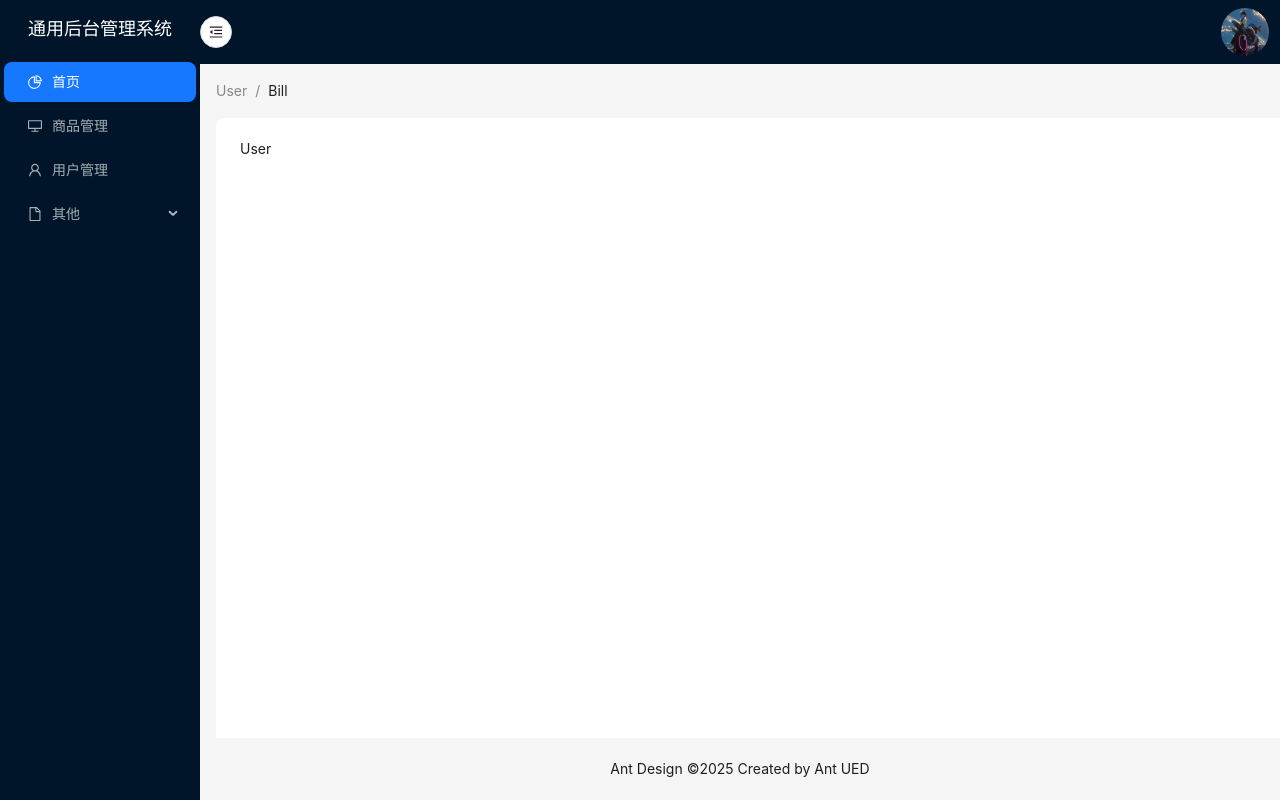
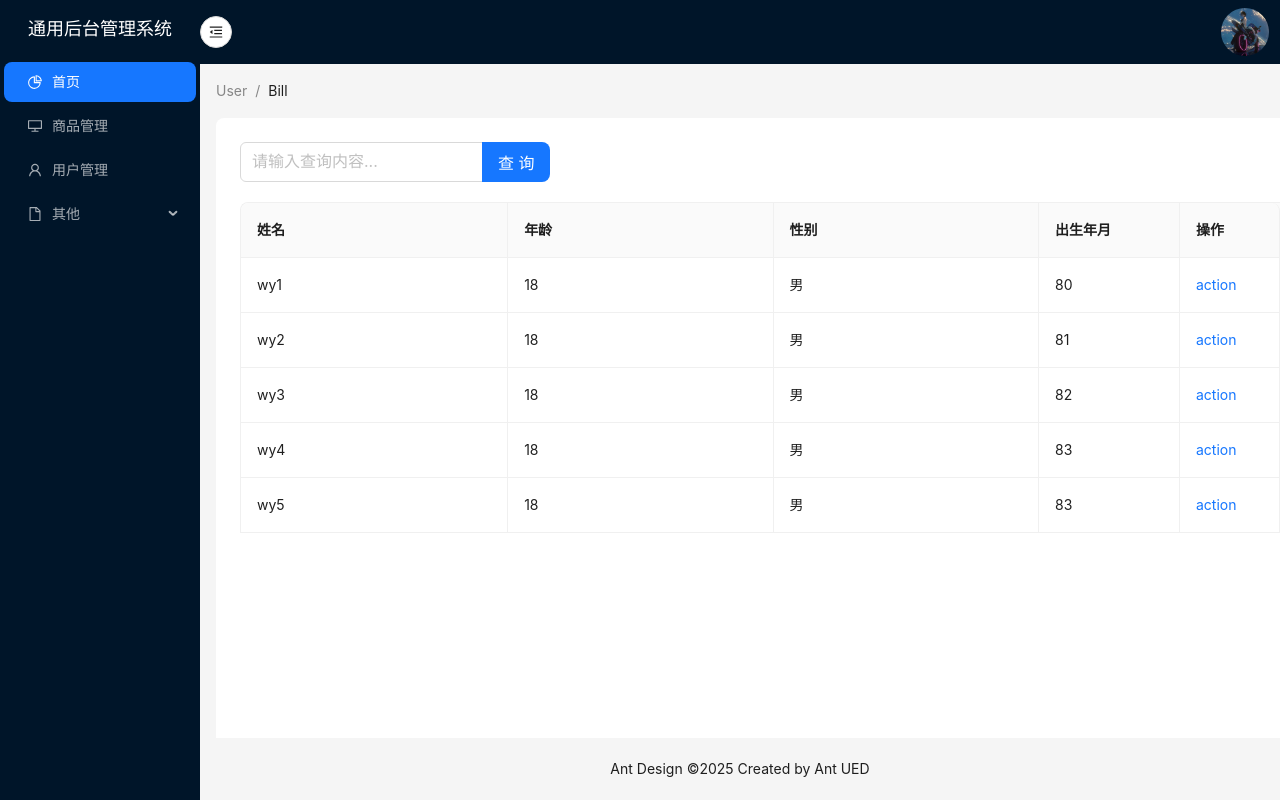
Before and after one commit to coder-WangYu/react-learn-vite, a React (Vite) app: page /user in a window 1280 px wide. Shown: the top 800 px of the page. Built offline with nearby package versions, Linux system fonts and the light colour scheme.

Commit message:
add: 用户管理页面开发

```diff
--- a/src/api/mock.js
+++ b/src/api/mock.js
@@ -1,5 +1,7 @@
 // mock数据
 import Mock from 'mockjs'
 import getHomeData from '../assets/mockServerData/home.js'
+import getUserData from "../assets/mockServerData/user.js";
 
 Mock.mock(/home\/get/, getHomeData);
+Mock.mock(/user\/get/, getUserData);
--- a/src/api/user/index.js
+++ b/src/api/user/index.js
@@ -1,13 +1,13 @@
 import http from "../axios.js";
 
-const getData = () => {
+const getUserData = () => {
 	return http.request({
-		url: "/api/v1/getData",
+		url: "/user/getUserData",
 		method: "get",
 		params: {}
 	})
 }
 
 export {
-	getData
+	getUserData
 }
--- /dev/null
+++ b/src/assets/mockServerData/user.js
@@ -0,0 +1,50 @@
+// 用户页面数据mock
+export default function getUserData() {
+	return {
+		code: 2000,
+		data: {
+			userData: [
+				{
+					key: 1,
+					name: 'wy1',
+					age: 18,
+					sex: '男',
+					birthDay: 80,
+					address: 'test'
+				},
+				{
+					key: 2,
+					name: 'wy2',
+					age: 18,
+					sex: '男',
+					birthDay: 81,
+					address: 'test'
+				},
+				{
+					key: 3,
+					name: 'wy3',
+					age: 18,
+					sex: '男',
+					birthDay: 82,
+					address: 'test'
+				},
+				{
+					key: 4,
+					name: 'wy4',
+					age: 18,
+					sex: '男',
+					birthDay: 83,
+					address: 'test'
+				},
+				{
+					key: 5,
+					name: 'wy5',
+					age: 18,
+					sex: '男',
+					birthDay: 83,
+					address: 'test'
+				}
+			]
+		}
+	}
+}
--- a/src/configs/tableConfig.js
+++ /dev/null
@@ -1,23 +0,0 @@
-// 表格配置
-const homeTalbeColumn = [
-	{
-		title: '姓名',
-		dataIndex: 'name',
-	},
-	{
-		title: '年龄',
-		dataIndex: 'age',
-	},
-	{
-		title: '身高',
-		dataIndex: 'height',
-	},
-	{
-		title: '体重',
-		dataIndex: 'weight',
-	},
-]
-
-export {
-	homeTalbeColumn,
-}
--- /dev/null
+++ b/src/configs/tableConfig.jsx
@@ -0,0 +1,54 @@
+// 表格配置
+const homeTalbeColumn = [
+	{
+		title: '姓名',
+		dataIndex: 'name',
+	},
+	{
+		title: '年龄',
+		dataIndex: 'age',
+	},
+	{
+		title: '身高',
+		dataIndex: 'height',
+	},
+	{
+		title: '体重',
+		dataIndex: 'weight',
+	},
+]
+
+const userTalbeColumn = [
+	{
+		title: '姓名',
+		dataIndex: 'name',
+	},
+	{
+		title: '年龄',
+		dataIndex: 'age',
+	},
+	{
+		title: '性别',
+		dataIndex: 'sex',
+	},
+	{
+		title: '出生年月',
+		dataIndex: 'birthDay',
+	},
+	{
+		title: '地址',
+		dataIndex: 'address'
+	},
+	{
+		title: '操作',
+		key: 'operation',
+		fixed: 'right',
+		width: 100,
+		render: () => <a>action</a>,
+	}
+]
+
+export {
+	homeTalbeColumn,
+	userTalbeColumn
+}
--- a/src/pages/home/index.jsx
+++ b/src/pages/home/index.jsx
@@ -3,7 +3,7 @@ import {Card, Col, Row, Table} from "antd";
 import imgUrl from "../../assets/image/logo.png";
 import "./index.less";
 import {getTableData} from "../../api/home/index.js";
-import {homeTalbeColumn} from "../../configs/tableConfig.js";
+import {homeTalbeColumn} from "../../configs/tableConfig.jsx";
 import {getIcons} from "../../configs/countConfig.jsx";
 import CustomEcharts from "../../components/CustomEcharts/index.jsx";
 import {setBarChartOption, setLineChartOption, setPieChartOption} from "../../configs/echartConfig.js";
--- a/src/pages/user/index.jsx
+++ b/src/pages/user/index.jsx
@@ -1,10 +1,49 @@
-import React from 'react';
+import React, {useEffect, useState} from 'react';
+import {getUserData} from "../../api/user";
+import {Button, Table} from "antd";
+import {PlusOutlined} from "@ant-design/icons";
+import Search from "antd/es/input/Search.js";
+import './index.less'
+import {userTalbeColumn} from "../../configs/tableConfig.jsx";
 
 const User = () => {
+	const [userData, setUserData] = useState([]);
+
+	useEffect(() => {
+		getUserData().then((res) => {
+			setUserData(res.data.data.userData);
+		})
+	}, []);
+
+	function onSearch() {
+		console.info('search');
+	}
+
 	return (
-		<div>
-			User
-		</div>
+		<>
+			<div className='user-form'>
+				<Search
+					style={{width: '20%'}}
+					placeholder="请输入查询内容..."
+					allowClear
+					enterButton="查询"
+					size="large"
+					onSearch={onSearch}
+				/>
+				<Button type="primary" icon={<PlusOutlined/>} size='large'>
+					新增
+				</Button>
+			</div>
+			<Table
+				// components={{body: { cell: EditableCell },}}
+				rowKey="key"
+				bordered
+				dataSource={userData}
+				columns={userTalbeColumn}
+				rowClassName="editable-row"
+				// pagination={{ onChange: cancel }}
+			/>
+		</>
 	);
 };
 
--- /dev/null
+++ b/src/pages/user/index.less
@@ -0,0 +1,6 @@
+.user-form {
+  display: flex;
+  flex-direction: row;
+  justify-content: space-between;
+  margin-bottom: 20px;
+}
```
